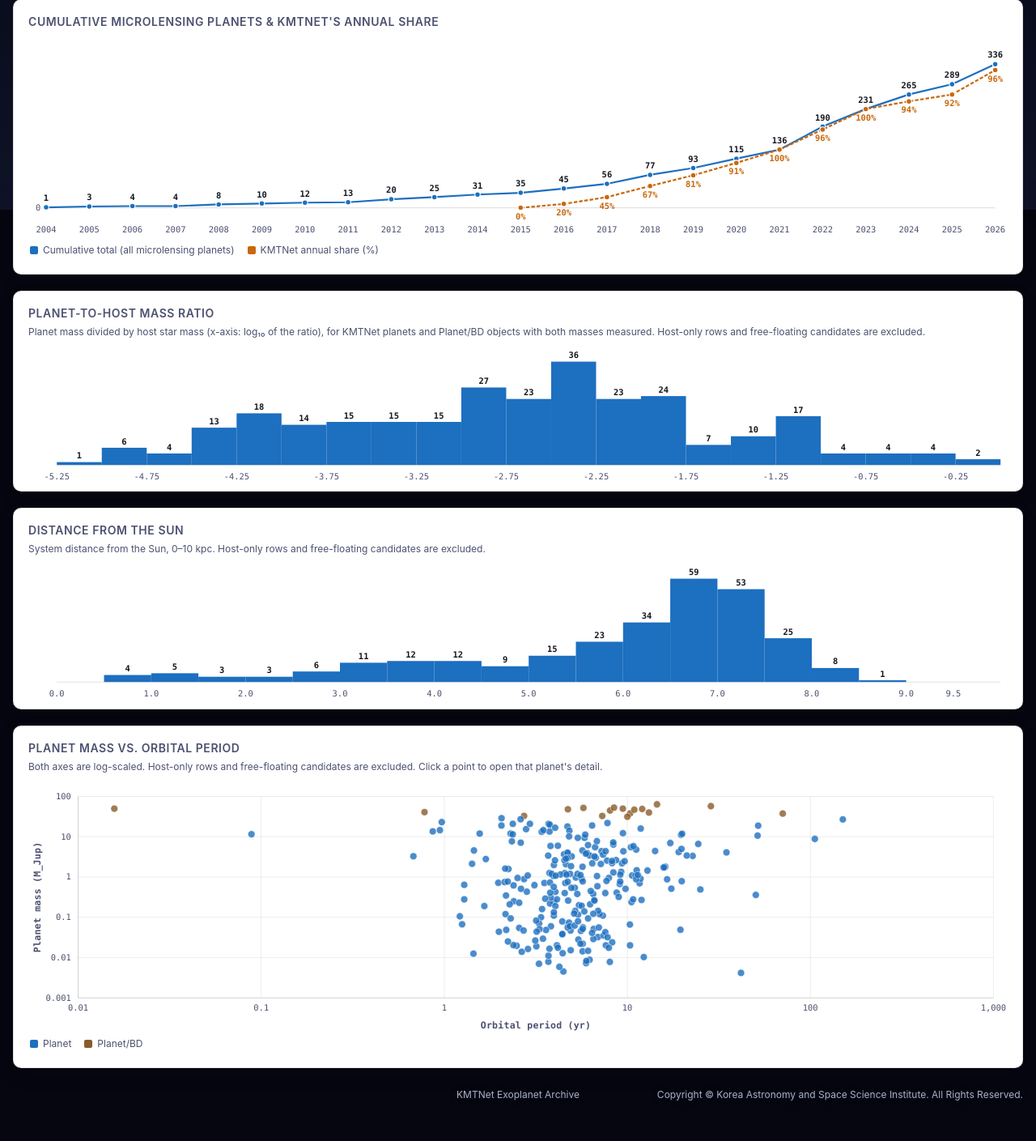
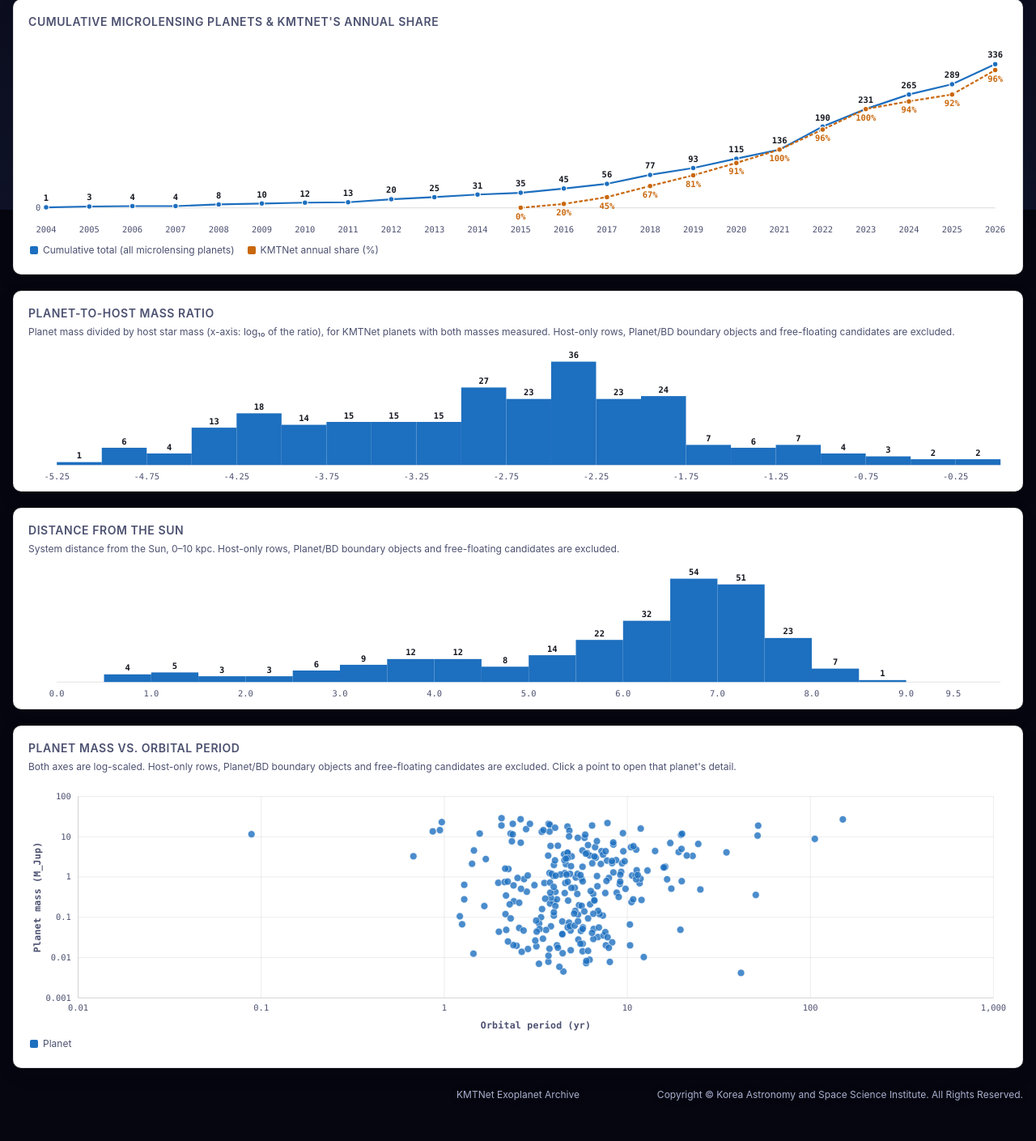
Before and after one commit to bulk17/ExoKMTNet, a PHP site: page /stats.html in a window 1280 px wide. Shown: the part 541-1950 px from the top of the page at 81% size. Run offline with PHP 8.4, Linux system fonts and the light colour scheme.

Commit message:
Exclude Planet/BD from the remaining Statistics distribution charts
Planet-to-host mass ratio, distance from the Sun, and mass-vs-period now
all scope to Planet type only, same as Announcements per year already did.
Drops the now-unused Planet/BD scatter-point styling and legend entry, and
updates each chart's note to say so explicitly.

Co-Authored-By: Claude Sonnet 5 <noreply@anthropic.com>
Claude-Session: https://claude.ai/code/session_01RAVsNxWpCwsfMrRuYxU2jC

```diff
--- a/assets/css/style.css
+++ b/assets/css/style.css
@@ -327,7 +327,6 @@ a { color: var(--link); }
 .data-chart .grid-line { stroke: var(--border); stroke-width: 1; opacity: 0.6; }
 .data-chart .axis-title { fill: var(--text-dim); font-size: 10.5px; font-weight: 600; letter-spacing: 0.02em; }
 .data-chart .point { fill: var(--planet); fill-opacity: 0.8; stroke: var(--bg-elev); stroke-width: 0.5; r: 4; transition: r 120ms ease, fill-opacity 120ms ease; }
-.data-chart .point.bd { fill: var(--bdplanet); }
 .data-chart .scatter-group { cursor: pointer; }
 .data-chart .scatter-group:hover .point { r: 6; fill-opacity: 1; }
 
--- a/assets/js/stats.js
+++ b/assets/js/stats.js
@@ -25,7 +25,10 @@
     });
   });
 
-  var nonFfpRows = rows.filter(function (r) { return r._type !== "ffp"; });
+  // Every distribution chart on this page (mass ratio, distance, mass vs.
+  // period) is scoped to KMTNet's Planet type only — Planet/BD boundary
+  // objects (> 30 M_Jup) are excluded, same as everywhere else on the site.
+  var planetRows = rows.filter(function (r) { return r._type === "planet"; });
 
   // Non-KMTNet microlensing planets (NASA Exoplanet Archive), used only by the
   // cumulative "all microlensing planets" chart below — kept out of `rows` so
@@ -495,7 +498,7 @@
   (function renderMassRatioChart() {
     var M_JUP_IN_MSUN = 0.0009543;
     var logRatios = [];
-    nonFfpRows.forEach(function (r) {
+    planetRows.forEach(function (r) {
       if (r.is_host_only_row) return;
       if (r.pl_bmassj == null || r.st_mass == null || r.st_mass <= 0) return;
       var q = (r.pl_bmassj * M_JUP_IN_MSUN) / r.st_mass;
@@ -519,7 +522,7 @@
   // System distance from the Sun, clipped to 0–10 kpc
   (function renderDistanceChart() {
     var kpcVals = [];
-    nonFfpRows.forEach(function (r) {
+    planetRows.forEach(function (r) {
       if (r.is_host_only_row) return;
       if (r.sy_dist == null) return;
       var kpc = r.sy_dist / 1000;
@@ -545,7 +548,7 @@
     if (!svg) return;
 
     var points = [];
-    nonFfpRows.forEach(function (r) {
+    planetRows.forEach(function (r) {
       if (r.is_host_only_row) return;
       if (r.pl_orbsmax == null || r.st_mass == null || r.st_mass <= 0) return;
       if (r.pl_bmassj == null || r.pl_bmassj <= 0) return;
@@ -621,10 +624,7 @@
       var titleEl = document.createElementNS(svgns, "title");
       titleEl.textContent = p.row.name + " — " + p.mass.toFixed(2) + " M_Jup, P ≈ " + p.period.toFixed(3) + " yr";
       group.appendChild(titleEl);
-      group.appendChild(el("circle", {
-        class: "point" + (p.row._type === "bdplanet" ? " bd" : ""),
-        cx: cx, cy: cy, r: 4,
-      }));
+      group.appendChild(el("circle", { class: "point", cx: cx, cy: cy, r: 4 }));
       svg.appendChild(group);
     });
   })();
--- a/index.html
+++ b/index.html
@@ -5,7 +5,7 @@
 <meta name="viewport" content="width=device-width, initial-scale=1" />
 <title>KMTNet Exoplanet Archive</title>
 <meta name="description" content="A browsable catalog of exoplanets discovered by the Korea Microlensing Telescope Network (KMTNet), modeled after the NASA Exoplanet Archive." />
-<link rel="stylesheet" href="assets/css/style.css?v=20260919d" />
+<link rel="stylesheet" href="assets/css/style.css?v=20260919e" />
 </head>
 <body>
 <div class="wrap">
--- a/stats.html
+++ b/stats.html
@@ -5,7 +5,7 @@
 <meta name="viewport" content="width=device-width, initial-scale=1" />
 <title>Statistics — KMTNet Exoplanet Archive</title>
 <meta name="description" content="Distributions of KMTNet-discovered exoplanets: announcements per year, planet-to-host mass ratio, and distance from the Sun." />
-<link rel="stylesheet" href="assets/css/style.css?v=20260919d" />
+<link rel="stylesheet" href="assets/css/style.css?v=20260919e" />
 </head>
 <body>
 <div class="wrap">
@@ -59,23 +59,22 @@
 
     <div class="chart-card">
       <h2>Planet-to-host mass ratio</h2>
-      <p class="chart-note">Planet mass divided by host star mass (x-axis: log&#8321;&#8320; of the ratio), for KMTNet planets and Planet/BD objects with both masses measured. Host-only rows and free-floating candidates are excluded.</p>
+      <p class="chart-note">Planet mass divided by host star mass (x-axis: log&#8321;&#8320; of the ratio), for KMTNet planets with both masses measured. Host-only rows, Planet/BD boundary objects and free-floating candidates are excluded.</p>
       <svg id="massRatioChart" class="data-chart" viewBox="0 0 1100 154" role="img" aria-label="Histogram of planet-to-host star mass ratio"></svg>
     </div>
 
     <div class="chart-card">
       <h2>Distance from the Sun</h2>
-      <p class="chart-note">System distance from the Sun, 0–10 kpc. Host-only rows and free-floating candidates are excluded.</p>
+      <p class="chart-note">System distance from the Sun, 0–10 kpc. Host-only rows, Planet/BD boundary objects and free-floating candidates are excluded.</p>
       <svg id="distanceChart" class="data-chart" viewBox="0 0 1100 154" role="img" aria-label="Histogram of system distance from the Sun, 0 to 10 kiloparsecs"></svg>
     </div>
 
     <div class="chart-card">
       <h2>Planet mass vs. orbital period</h2>
-      <p class="chart-note">Both axes are log-scaled. Host-only rows and free-floating candidates are excluded. Click a point to open that planet's detail.</p>
+      <p class="chart-note">Both axes are log-scaled. Host-only rows, Planet/BD boundary objects and free-floating candidates are excluded. Click a point to open that planet's detail.</p>
       <svg id="massPeriodChart" class="data-chart" viewBox="0 0 1100 280" role="img" aria-label="Scatter plot of planet mass versus orbital period, log-log scale"></svg>
       <div class="legend">
         <span><i style="background:var(--planet)"></i>Planet</span>
-        <span><i style="background:var(--bdplanet)"></i>Planet/BD</span>
       </div>
     </div>
   </section>
@@ -103,6 +102,6 @@
 </div>
 
 <script src="assets/data/planets.js?v=20260918"></script>
-<script src="assets/js/stats.js?v=20260919g"></script>
+<script src="assets/js/stats.js?v=20260919h"></script>
 </body>
 </html>
```
